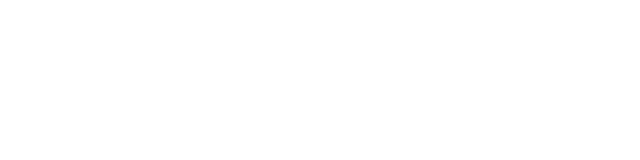
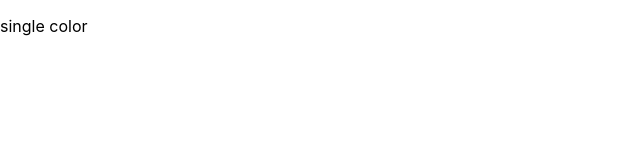
Before and after one commit to LoukrichiFouad97/color-palettes-project, a React (Create React App) app: page /palette/1/1 in a window 1280 px wide. Shown: the top 160 px of the page, without its empty margins (0-640 px from the left). Built offline with nearby package versions, Linux system fonts and the light colour scheme.

Commit message:
Add Singal Color Palette and link

```diff
--- a/src/App.js
+++ b/src/App.js
@@ -2,6 +2,7 @@
 import { Route, Switch } from "react-router-dom";
 import Palette from "./components/Palette";
 import seedColors from "./components/seedColors";
+import SingleColor from "./components/SingleColor";
 import { generatePalette } from "./components/ColorHelpers";
 import PaletteList from "./components/PaletteList";
 
@@ -23,7 +24,8 @@
 							<PaletteList palettes={seedColors} {...routeProps} />
 						)}
 					/>
-					<exact
+					<Route
+						exact
 						path="/palette/:id"
 						render={(routeProps) => (
 							<Palette
@@ -35,8 +37,8 @@
 					/>
 					<Route
 						exact
-						path="/:paletteId/:colorId"
-						render={() => <h1>color page</h1>}
+						path="/palette/:paletteId/:colorId"
+						render={() => <SingleColor />}
 					/>
 				</Switch>
 				{/* <Palette palette={generatePalette(seedColors[5])} /> */}
--- a/src/components/ColorBox.js
+++ b/src/components/ColorBox.js
@@ -19,8 +19,14 @@
 		});
 	};
 
+	goToSingalColor = (e) => {
+		e.stopPropagation();
+		return <div className="singalColor"></div>;
+	};
+
 	render() {
-		const { background, name } = this.props;
+		const { background, name, id, paletteId } = this.props;
+		const url = `/palette/${paletteId}/${id}`;
 		return (
 			<CopyToClipboard text={background} onCopy={this.changeCopyState}>
 				<div className="ColorBox" style={{ background: background }}>
@@ -38,10 +44,8 @@
 						</div>
 						<button className="copy-button">Copy</button>
 					</div>
-					<Link to="/" onClick={(e) => e.stopPropagation}>
-						<span className="see-more" onClick={this.props.goHome}>
-							More
-						</span>
+					<Link to={url} onClick={this.goToSingalColor}>
+						<span className="see-more">More</span>
 					</Link>
 				</div>
 			</CopyToClipboard>
--- a/src/components/MiniPalette.js
+++ b/src/components/MiniPalette.js
@@ -1,4 +1,4 @@
-import React, { Component } from "react";
+import React from "react";
 import { withStyles } from "@material-ui/styles";
 
 const myCss = {
--- a/src/components/Palette.js
+++ b/src/components/Palette.js
@@ -19,7 +19,7 @@
 	};
 
 	render() {
-		const { colors, emoji, paletteName } = this.props.palette;
+		const { colors, emoji, paletteName, id } = this.props.palette;
 		const { level } = this.state;
 		const colorBoxes = colors[level].map((color) => {
 			return (
@@ -27,7 +27,8 @@
 					background={color[this.state.format]}
 					name={color.name}
 					key={color.id}
-					goHome={this.goHome}
+					id={color.id}
+					paletteId={id}
 				/>
 			);
 		});
--- a/src/components/PaletteList.js
+++ b/src/components/PaletteList.js
@@ -1,5 +1,4 @@
 import React, { Component } from "react";
-import { Link } from "react-router-dom";
 import { withStyles } from "@material-ui/styles";
 import MiniPalette from "./MiniPalette";
 
--- /dev/null
+++ b/src/components/SingleColor.js
@@ -0,0 +1,11 @@
+import React, { Component } from 'react'
+
+export default class SingleColor extends Component {
+  render() {
+    return (
+      <div>
+        <p>single color</p>
+      </div>
+    )
+  }
+}
```
